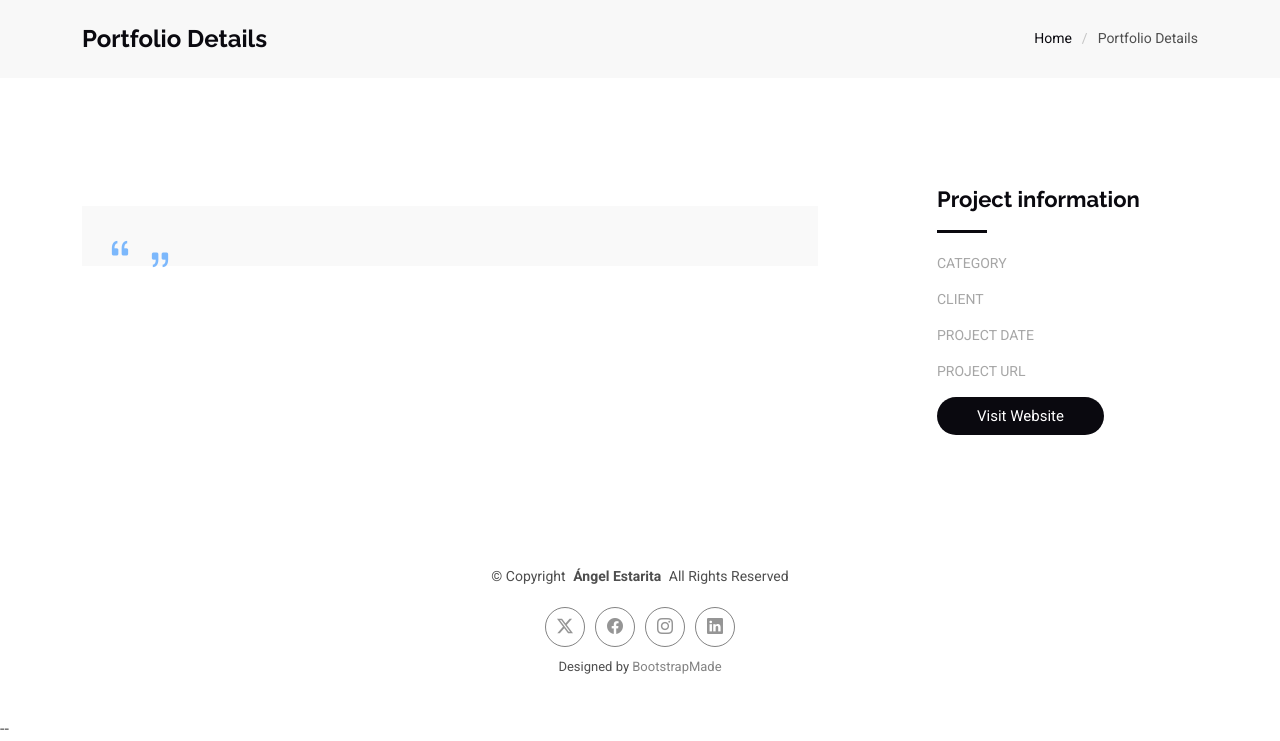
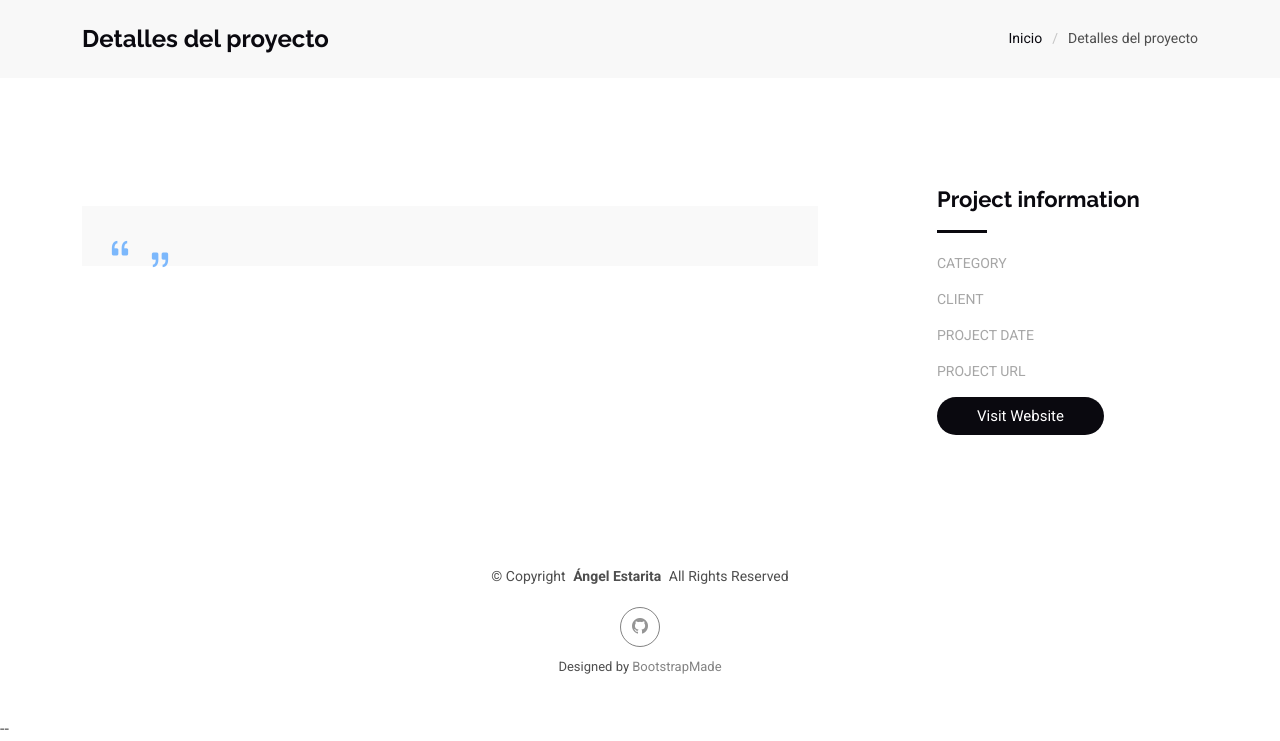
Before and after one commit to xAd4/personal-portfolio, a Django app: template main/templates/main/portfolio-details.html in a window 1280 px wide. Shown: the part 93-834 px from the top of the page. Run offline with Django 4.2, Linux system fonts and the light colour scheme; the template is opened without the code that fills it, so the values that code supplies are empty; some libraries are stand-ins or nearby versions.

Commit message:
Portfolio Completion - 25/9/2024

```diff
--- a/core/templates/core/base.html
+++ b/core/templates/core/base.html
@@ -78,10 +78,7 @@
           </p>
         </div>
         <div class="social-links d-flex justify-content-center">
-          <a href=""><i class="bi bi-twitter-x"></i></a>
-          <a href=""><i class="bi bi-facebook"></i></a>
-          <a href=""><i class="bi bi-instagram"></i></a>
-          <a href=""><i class="bi bi-linkedin"></i></a>
+          <a href="https://github.com/xAd4"><i class="bi bi-github"></i></a>
         </div>
         <div class="credits">
           Designed by <a href="https://bootstrapmade.com/">BootstrapMade</a>
--- a/main/templates/main/portfolio-details.html
+++ b/main/templates/main/portfolio-details.html
@@ -7,11 +7,11 @@
   <!-- Page Title -->
   <div class="page-title" data-aos="fade">
     <div class="container d-lg-flex justify-content-between align-items-center">
-      <h1 class="mb-2 mb-lg-0">Portfolio Details</h1>
+      <h1 class="mb-2 mb-lg-0">Detalles del proyecto</h1>
       <nav class="breadcrumbs">
         <ol>
-          <li><a href="{% url 'home' %}">Home</a></li>
-          <li class="current">Portfolio Details</li>
+          <li><a href="{% url 'home' %}">Inicio</a></li>
+          <li class="current">Detalles del proyecto</li>
         </ol>
       </nav>
     </div>
@@ -90,8 +90,8 @@
           <div class="portfolio-info">
             <h3>Project information</h3>
             <ul>
-              <li><strong>Category</strong>{% for categories in proyecto.category.all %}{{categories}}{% endfor %}</li>
-              <li><strong>Client</strong>{% for clients in proyecto.client.all %}{{clients}}{% endfor %}</li>
+              <li><strong>Category</strong>{% for categories in proyecto.category.all %}{{categories}},{% endfor %}</li>
+              <li><strong>Client</strong>{% for clients in proyecto.client.all %}{{clients|join:", "}}{% endfor %}</li>
               <li><strong>Project date</strong>{{proyecto.projectFinished}}</li>
               <li><strong>Project URL</strong> <a href="{{proyecto.projectUrl}}">{{proyecto.projectUrl}}</a></li>
               <li><a href="{{proyecto.projectUrl}}" class="btn-visit align-self-start">Visit Website</a></li>
```
Also changed, not shown: core/templates/core/index.html (+9 -29 lines), services/templates/services/service-details.html (+4 -4 lines), core/static/core/assets/img/galeria/webempresarial/2024-09-25 (1).png (added), core/static/core/assets/img/galeria/webempresarial/2024-09-25 (3).png (added), 4 other files.
